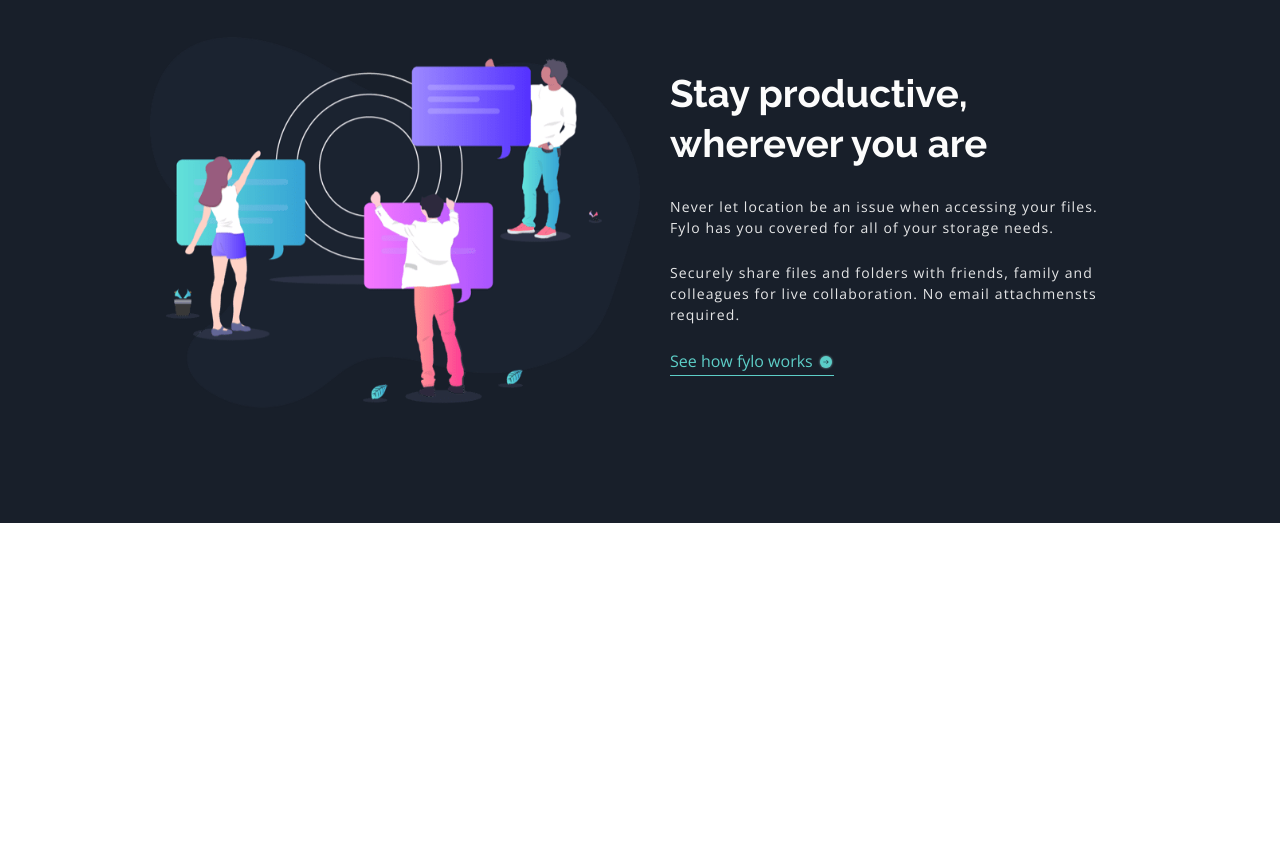
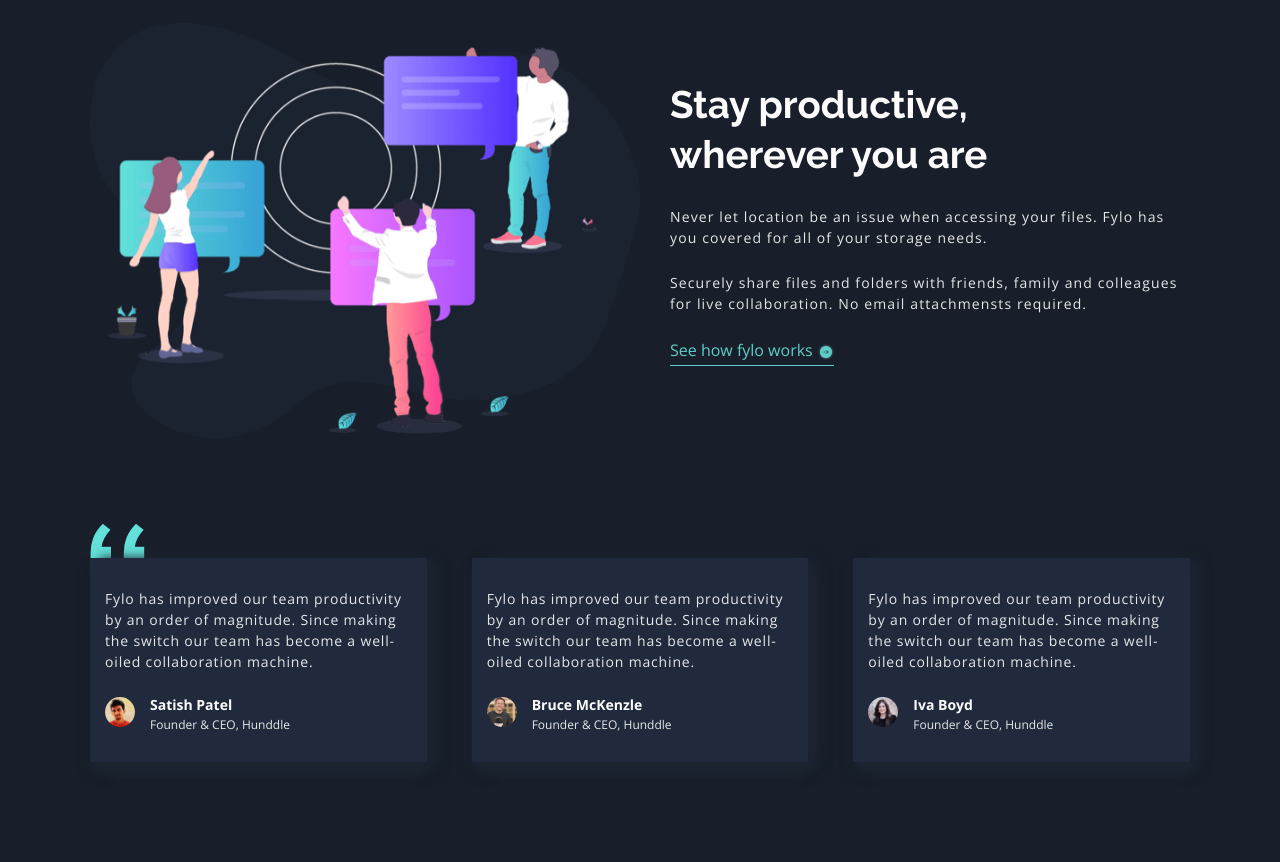
Before and after one commit to lucasfernandodev/fylo, a plain HTML site: page index.html in a window 1280 px wide. Shown: the part 1822-2684 px from the top of the page. Before the commit the page ends 2345 px from the top, so only its background shows below. Drawn offline with nearby package versions, Linux system fonts and the light colour scheme.

Commit message:
feature/section-cards

```diff
--- a/assets/css/style/index.css
+++ b/assets/css/style/index.css
@@ -164,7 +164,7 @@
 
     .fylo .section-product .product-image,
     .fylo .product-wrap{
-    width: calc(50% - 75px);
+        width: calc(50% - 15px);
         height: 100%;
             display: flex;
         flex-wrap: wrap;
@@ -216,3 +216,71 @@
         width: auto;
         margin-left: 5px;
     }
+
+
+
+
+.fylo .section-testimony{
+    width: 100%;
+    background-color: var(--Dark-Blue-bg-main);
+    display: flex;
+    flex-wrap: wrap;
+    flex-direction: row;
+    justify-content: center;
+    padding: 0 15px;
+    padding-bottom: 100px;
+}
+
+.fylo .section-testimony .content{
+    background-image: url("../../img/bg-quotes.png");
+    background-repeat: no-repeat;
+    width: calc(100% - 150px);
+
+    display: flex;
+    flex-wrap: wrap;
+    justify-content: space-between;
+    padding-top: 35px;
+}
+
+.fylo .section-testimony .content .card{
+    width: calc(100% / 3 - 30px);
+    background: var(--Dark-Blue-testimonials);
+    padding: 30px 15px;
+    box-shadow: 0 10px 10px hsl(217, 28%, 15%),
+                10px 0 10px hsl(217, 28%, 15%),
+                10px 10px 10px hsl(217, 28%, 15%);
+}
+
+.fylo .section-testimony .content .card .card-sub{
+    font-size: 14px;
+    line-height: 1.5em;
+    letter-spacing: 0.06em;
+    opacity: 0.9;
+}
+
+.fylo .section-testimony .content .card .card-footer{
+    margin-top: 25px;
+    display: flex;
+    flex-wrap: wrap;
+}
+
+.fylo .section-testimony .content .card .card-footer .perfil-img{
+    padding-right: 15px;
+}
+
+.fylo .section-testimony .content .card .card-footer .perfil-img img{
+    width: 30px;
+    height: 30px;
+    border-radius: 50%;
+}
+
+.fylo .section-testimony .content .card .card-footer .perfil-sub .name{
+    font-size: 14px;
+    font-weight: bold;
+}
+
+.fylo .section-testimony .content .card .card-footer .perfil-sub .work{
+    opacity: 0.9;
+    font-size: 12px;
+    padding-top: 5px;
+}
--- a/index.html
+++ b/index.html
@@ -111,6 +111,47 @@
             </a>
         </div>
     </section>
+
+    <section class="section-testimony">
+        <div class="content">
+            <div class="card">
+                <div class="card-sub">Fylo has improved our team productivity by an order of magnitude. Since making the
+                    switch our team has become a well-oiled collaboration machine.</div>
+                <div class="card-footer">
+                    <div class="perfil-img"><img src="assets/img/profile-1.jpg" alt="Satish Patel"></div>
+                    <div class="perfil-sub">
+                        <p class="name">Satish Patel</p>
+                        <p class="work">Founder & CEO, Hunddle</p>
+                    </div>
+                </div>
+            </div>
+
+            <div class="card">
+                <div class="card-sub">Fylo has improved our team productivity by an order of magnitude. Since making the
+                    switch our team has become a well-oiled collaboration machine.</div>
+                <div class="card-footer">
+                    <div class="perfil-img"><img src="assets/img/profile-2.jpg" alt="Bruce McKenzle"></div>
+                    <div class="perfil-sub">
+                        <p class="name">Bruce McKenzle</p>
+                        <p class="work">Founder & CEO, Hunddle</p>
+                    </div>
+                </div>
+            </div>
+
+
+            <div class="card">
+                <div class="card-sub">Fylo has improved our team productivity by an order of magnitude. Since making the
+                    switch our team has become a well-oiled collaboration machine.</div>
+                <div class="card-footer">
+                    <div class="perfil-img"><img src="assets/img/profile-3.jpg" alt="Iva Boyd"></div>
+                    <div class="perfil-sub">
+                        <p class="name">Iva Boyd</p>
+                        <p class="work">Founder & CEO, Hunddle</p>
+                    </div>
+                </div>
+            </div>
+        </div>
+    </section>
 </body>
 
 </html>
```
Lines whose indentation alone changed are shown as unchanged.
